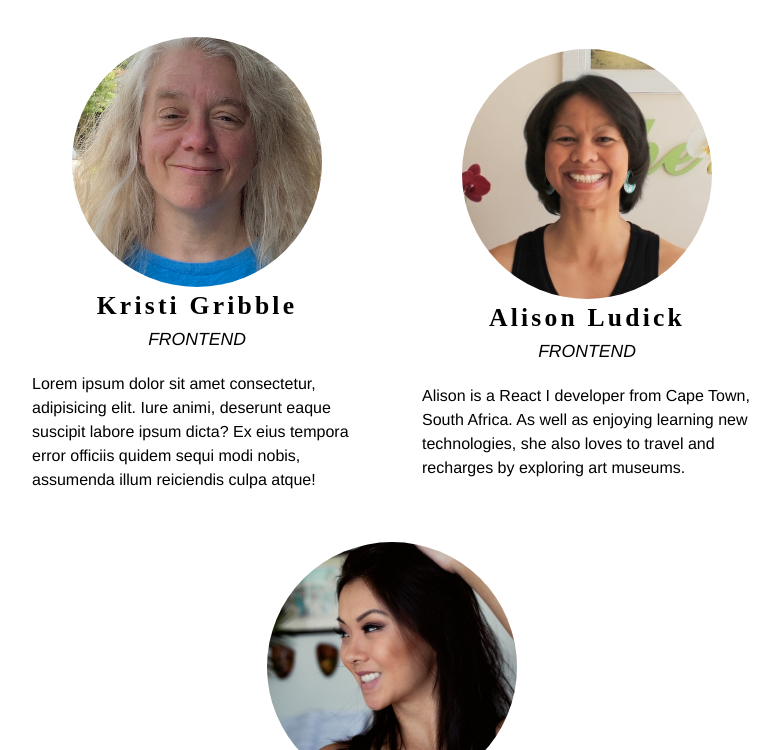
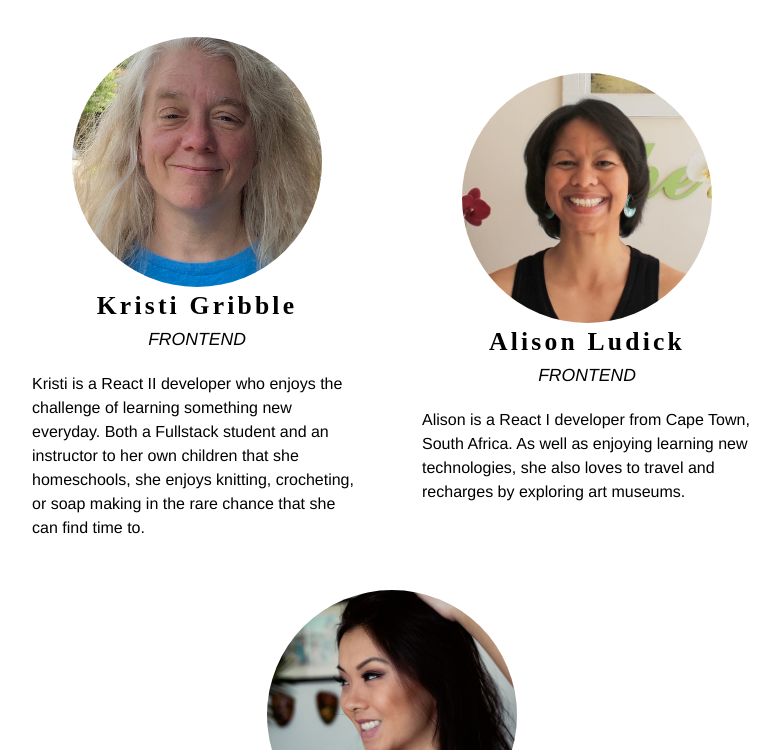
Before and after one commit to Secret-Family-Recipes-Cookbook-6/Marketing, a website: page about.html in a window 1280 px wide. Shown: the part 742-1492 px from the top of the page, without its empty margins (248-1028 px from the left). Drawn offline with Linux system fonts and the light colour scheme.

Commit message:
Update Kristi's bio

```diff
--- a/about.html
+++ b/about.html
@@ -103,10 +103,9 @@
             </div>
             <h4>Kristi Gribble</h4>
             <p class="teamRole">Frontend</p>
-            <p>Lorem ipsum dolor sit amet consectetur, adipisicing elit. Iure
-              animi, deserunt eaque suscipit labore ipsum
-              dicta? Ex eius tempora error officiis quidem sequi modi nobis,
-              assumenda illum reiciendis culpa atque!</p>
+            <p>Kristi is a React II developer who enjoys the challenge of learning something new everyday. Both a Fullstack student and
+            an instructor to her own children that she homeschools, she enjoys knitting, crocheting, or soap making in the rare
+            chance that she can find time to.</p>
           </div>
           <div class="aboutUsCard">
             <div class="imgWrapper">
--- a/js/script.js
+++ b/js/script.js
@@ -6,6 +6,7 @@ const menuBars = document.querySelectorAll('span');
 const menuBarOne = document.querySelector('#spanOne');
 const menuBarTwo = document.querySelector('#spanTwo');
 const reviewCard = document.querySelectorAll('.testimonialsCard');
+const testimonials = document.querySelector('.testimonials');
 
 // hide nav on tablet + phone view
 if (window.innerWidth < 800) {
```
